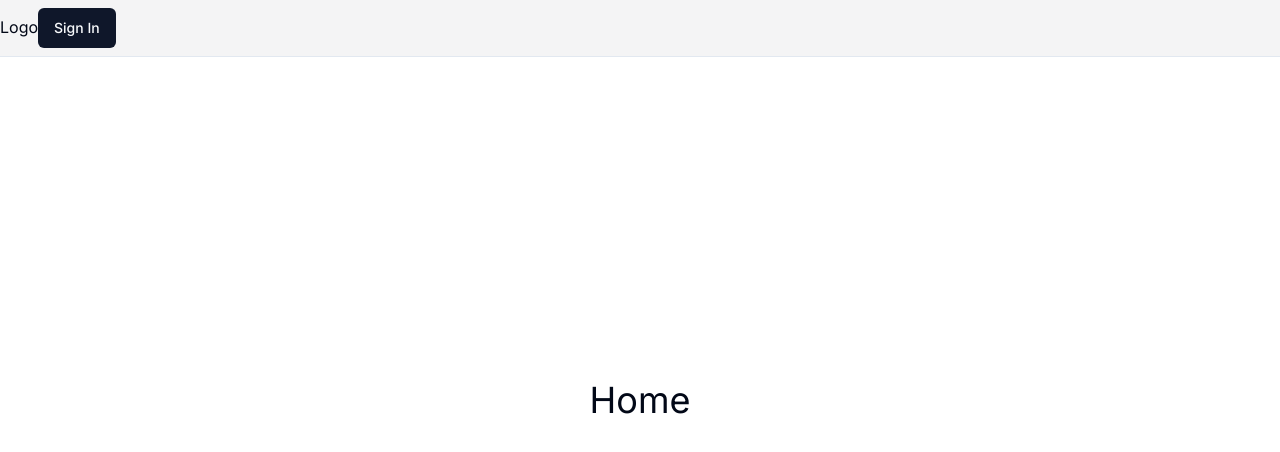
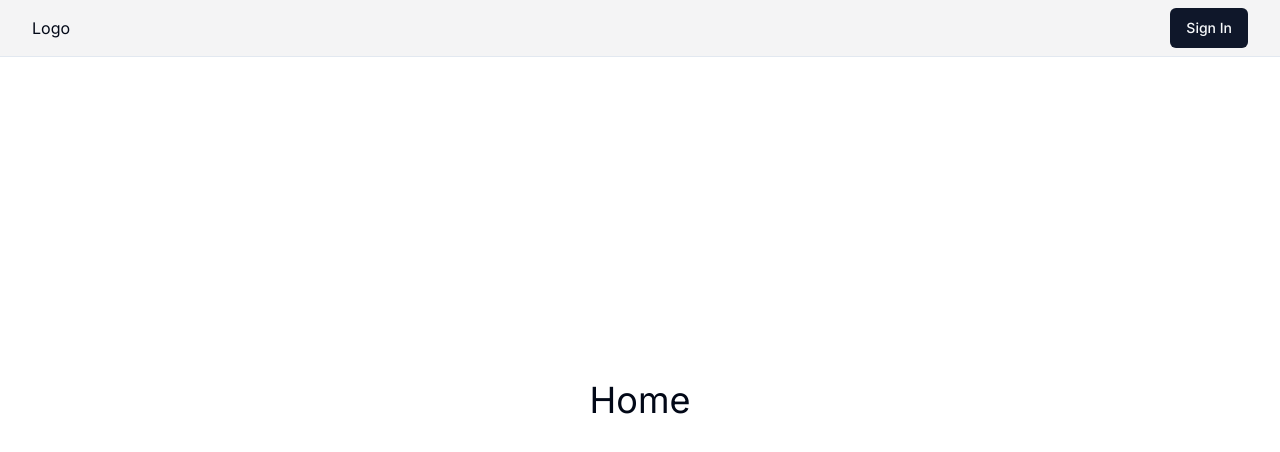
Before and after one commit to isnendyankp/shadcnForm, a Next.js app in the folder my-app/: page / in a window 1280 px wide. Shown: the top 452 px of the page. Built offline with nearby package versions, Linux system fonts and the light colour scheme.

Commit message:
chore: Refactor Navbar component to include logo link and Sign In button

```diff
--- a/my-app/src/components/Navbar/index.tsx
+++ b/my-app/src/components/Navbar/index.tsx
@@ -4,9 +4,13 @@ import { buttonVariants } from '../ui/button';
 
 const Navbar = () => {
   return (
-    <div className='bg-zinc-100 py-2 border-b border-s-zinc-200 fixed w-full z-10 top-0'>
-      <Link href='/'>Logo</Link>
-      <Link className={buttonVariants()} href='/sign-in'>Sign In</Link>
+    <div className="bg-zinc-100 py-2 border-b border-s-zinc-200 fixed w-full z-10 top-0">
+      <div className='container flex items-center justify-between'>
+        <Link href="/">Logo</Link>
+        <Link className={buttonVariants()} href="/sign-in">
+          Sign In
+        </Link>
+      </div>
     </div>
   );
 }
```
